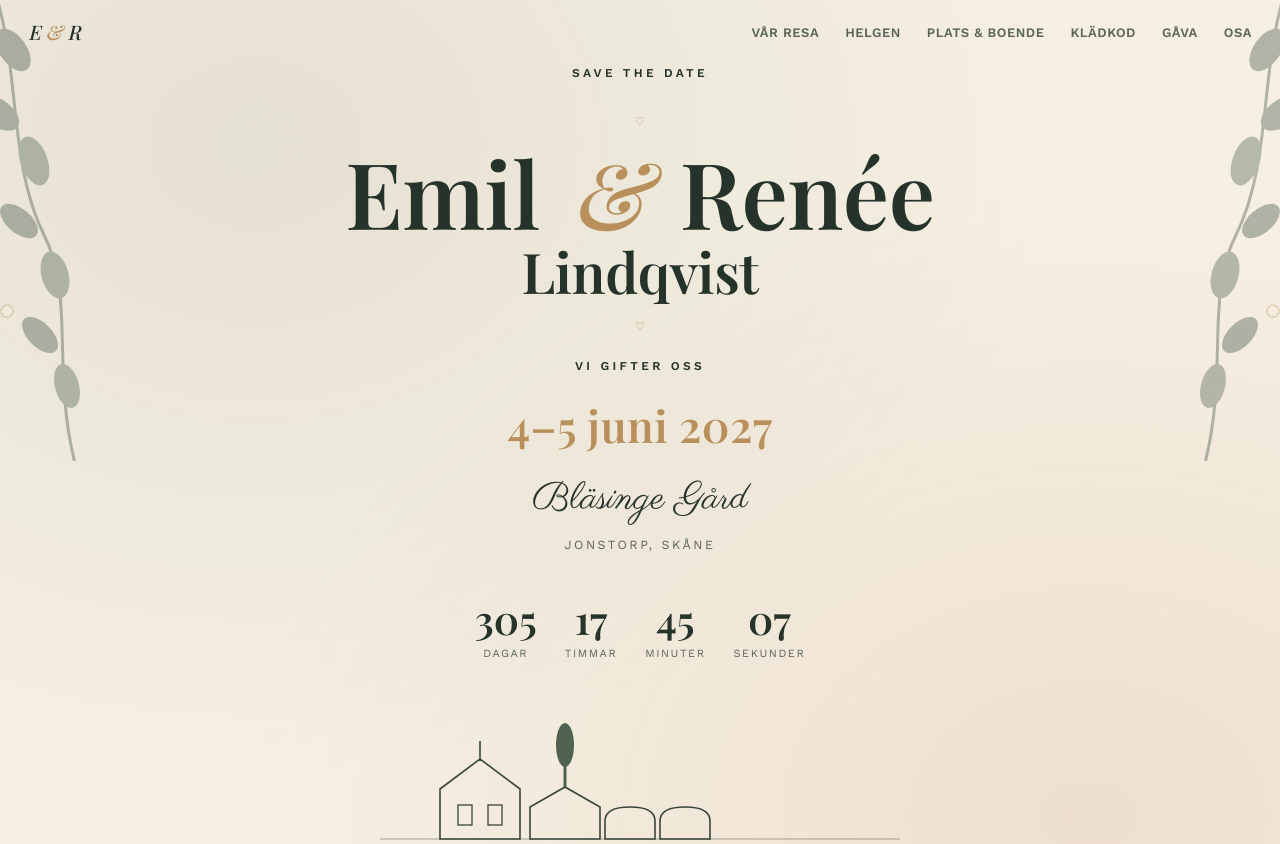
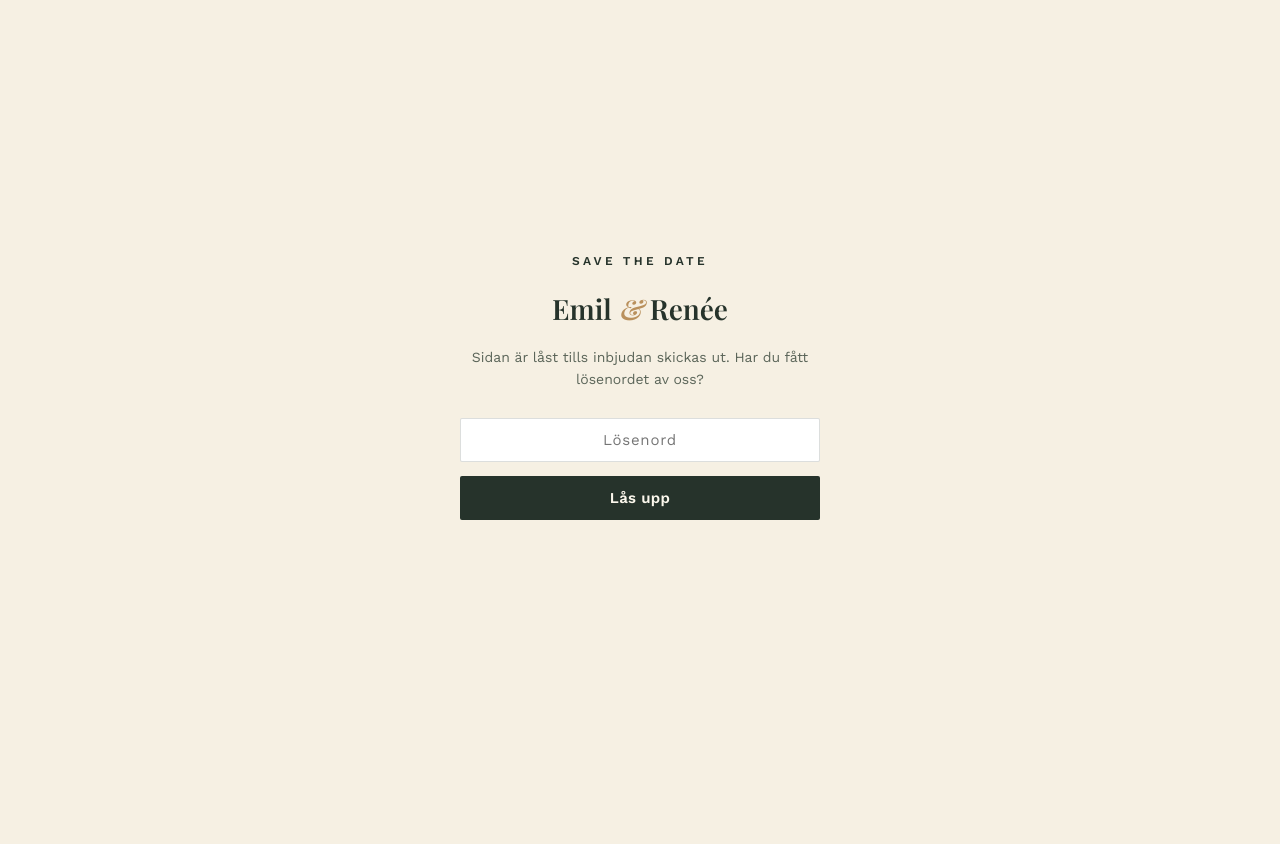
Before and after one commit to EmilLindqvist/EmilRenee, a plain HTML site: page index.html in a window 1280 px wide. Shown: the top 844 px of the page. After the commit the page ends 800 px from the top, so only its background shows below. Drawn offline with nearby package versions, Linux system fonts and the light colour scheme; a web font is replaced by a local one.

Commit message:
passwordgate

```diff
--- a/index.html
+++ b/index.html
@@ -413,7 +413,38 @@
   }
   footer .display{font-size:26px; margin-bottom:10px; color:var(--ink);}
 
-  /* ---------- reveal ---------- */
+  /* ---------- PASSWORD GATE ---------- */
+  #gate{
+    position:fixed; inset:0; z-index:1000;
+    display:flex; align-items:center; justify-content:center;
+    background:var(--linen);
+    padding:24px;
+  }
+  #gate .gate-card{
+    max-width:360px; width:100%; text-align:center;
+  }
+  #gate .eyebrow{margin-bottom:16px;}
+  #gate h2{font-size:28px; margin-bottom:10px;}
+  #gate p{color:var(--ink-soft); font-size:14px; margin-bottom:28px;}
+  #gate input{
+    width:100%; font-family:"Work Sans", sans-serif; font-size:15px;
+    padding:12px 14px; border:1px solid var(--line); border-radius:var(--radius);
+    background:#fff; color:var(--ink); text-align:center; letter-spacing:0.05em;
+    margin-bottom:14px;
+  }
+  #gate input:focus{outline:2px solid var(--moss); outline-offset:1px;}
+  #gate button{
+    width:100%; background:var(--ink); color:var(--linen-light); border:none;
+    border-radius:var(--radius); padding:13px 20px; font-family:"Work Sans",sans-serif;
+    font-weight:600; font-size:15px; letter-spacing:0.02em; cursor:pointer;
+  }
+  #gate button:hover{background:var(--moss-dark);}
+  #gate .gate-error{
+    color:#A34B2A; font-size:13px; margin-top:12px; min-height:16px;
+  }
+  body.locked{overflow:hidden;}
+  body.locked #siteContent{display:none;}
+
   .reveal{opacity:0; transform:translateY(18px); transition:opacity 0.7s ease, transform 0.7s ease;}
   .reveal.in{opacity:1; transform:translateY(0);}
   @media (prefers-reduced-motion: reduce){
@@ -422,8 +453,20 @@
   }
 </style>
 </head>
-<body>
+<body class="locked">
 
+<div id="gate">
+  <div class="gate-card">
+    <div class="eyebrow">Save the date</div>
+    <h2>Emil <span class="amp" style="font-style:italic;color:var(--gold);">&amp;</span> Renée</h2>
+    <p>Sidan är låst tills inbjudan skickas ut. Har du fått lösenordet av oss?</p>
+    <input type="password" id="gatePassword" placeholder="Lösenord" autocomplete="off">
+    <button type="button" id="gateSubmit">Lås upp</button>
+    <div class="gate-error" id="gateError"></div>
+  </div>
+</div>
+
+<div id="siteContent">
 <nav class="nav" id="siteNav">
   <a href="#hem" class="brand">E <span class="amp">&amp;</span> R</a>
   <ul>
@@ -717,8 +760,39 @@
   <div class="display">Emil &amp; Renée</div>
   <p>Frågor? Maila oss på <a href="mailto:[fyll i mejladress]">[fyll i mejladress]</a></p>
 </footer>
+</div>
 
 <script>
+  // ---------- Password gate ----------
+  // NOTE for Emil: this is a soft gate, not real security — the password
+  // below is visible to anyone who views the page source. It's meant to keep
+  // casual visitors and search engines out before you send invitations, not
+  // to stop a determined person. Change PASSWORD to whatever you want to
+  // share, and remove this whole block (plus the #gate div and body.locked
+  // class in the CSS) once the site should be fully public.
+  (function(){
+    var PASSWORD = "brollop2027"; // TODO: byt till valfritt lösenord
+    var body = document.body;
+    if (localStorage.getItem("gateUnlocked") === "yes") {
+      body.classList.remove("locked");
+      document.getElementById("gate").style.display = "none";
+    }
+    function tryUnlock(){
+      var val = document.getElementById("gatePassword").value.trim().toLowerCase();
+      if (val === PASSWORD.toLowerCase()) {
+        localStorage.setItem("gateUnlocked", "yes");
+        body.classList.remove("locked");
+        document.getElementById("gate").style.display = "none";
+      } else {
+        document.getElementById("gateError").textContent = "Fel lösenord, försök igen.";
+      }
+    }
+    document.getElementById("gateSubmit").addEventListener("click", tryUnlock);
+    document.getElementById("gatePassword").addEventListener("keydown", function(e){
+      if (e.key === "Enter") tryUnlock();
+    });
+  })();
+
   // ---------- Nav background on scroll ----------
   var navEl = document.getElementById("siteNav");
   function toggleNav(){
```
